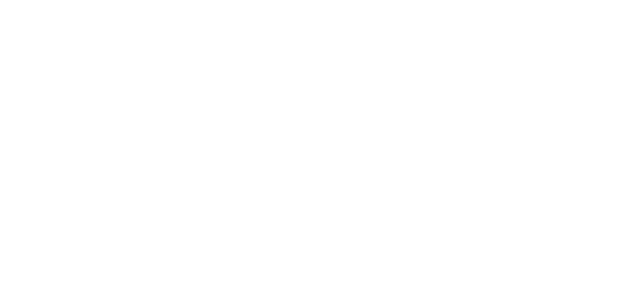
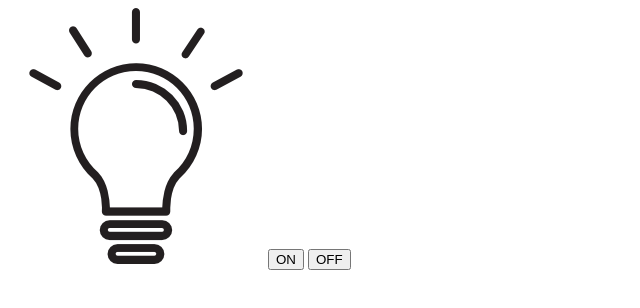
Before and after one commit to Sujalbitle/Bulb-on-off-toggler, a plain HTML site: page index.html in a window 1280 px wide. Shown: the whole page, without its empty margins (0-640 px from the left). Drawn offline with Linux system fonts and the light colour scheme.

Commit message:
project completed

```diff
--- a/index.html
+++ b/index.html
@@ -6,6 +6,23 @@
     <title>Document</title>
 </head>
 <body>
+    <img src="bulbOff.png" alt="" id="bulb-img">
 
+    <button type="button"  onclick="bulbOn()">ON</button>
+
+    <button type="button" onclick="bulbOff()">OFF</button>
+
+    <script>
+        function bulbOn(){
+            const bulbElement=document.getElementById("bulb-img")
+            bulbElement.src="bulbOn.png"
+        }
+        function bulbOff(){
+            const bulbElement=document.getElementById("bulb-img")
+            bulbElement.src="bulbOff.png"
+        }
+
+
+    </script>
 </body>
 </html>
```
Also changed, not shown: bulbOff.png (added), bulbOn.png (added), 1 other file.
